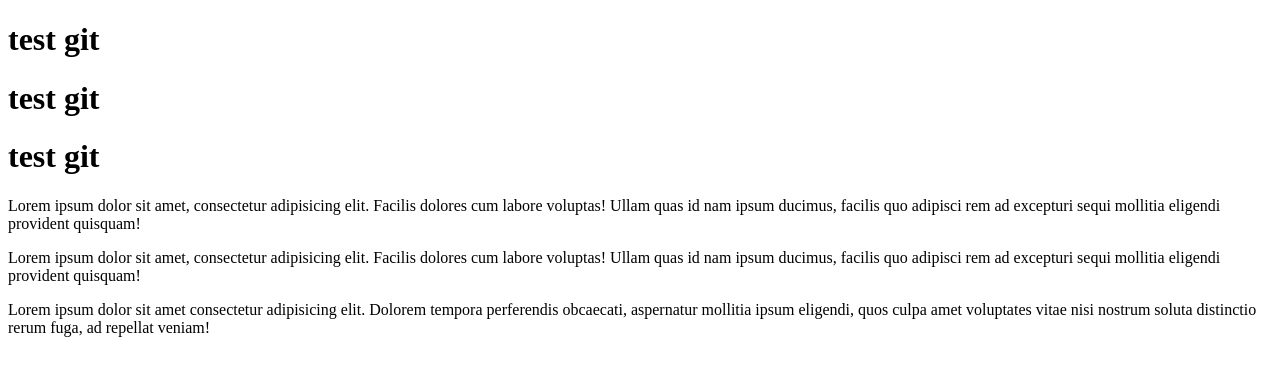
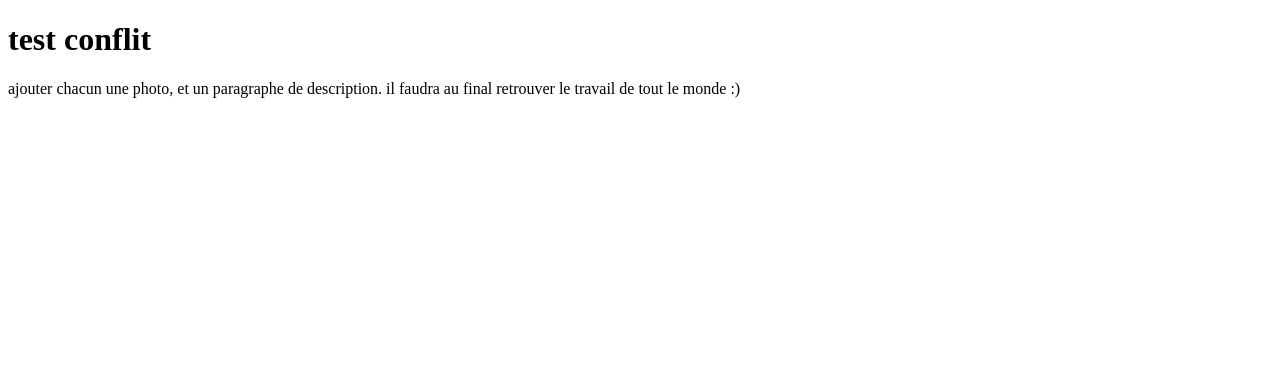
Before and after one commit to SylvainB59/sonsOfNursery, a plain HTML site: page index.html in a window 1280 px wide. Drawn offline with Linux system fonts and the light colour scheme.

Commit message:
debut conflit

```diff
--- a/index.html
+++ b/index.html
@@ -6,11 +6,10 @@
     <title>test git</title>
 </head>
 <body>
-    <h1>test git</h1>
-    <h1>test git</h1>
-    <h1>test git</h1>
-    <p>Lorem ipsum dolor sit amet, consectetur adipisicing elit. Facilis dolores cum labore voluptas! Ullam quas id nam ipsum ducimus, facilis quo adipisci rem ad excepturi sequi mollitia eligendi provident quisquam!</p>
-    <p>Lorem ipsum dolor sit amet, consectetur adipisicing elit. Facilis dolores cum labore voluptas! Ullam quas id nam ipsum ducimus, facilis quo adipisci rem ad excepturi sequi mollitia eligendi provident quisquam!</p>
-    <p>Lorem ipsum dolor sit amet consectetur adipisicing elit. Dolorem tempora perferendis obcaecati, aspernatur mollitia ipsum eligendi, quos culpa amet voluptates vitae nisi nostrum soluta distinctio rerum fuga, ad repellat veniam!</p>
+    <h1>test conflit</h1>
+    <p>
+        ajouter chacun une photo, et un paragraphe de description.
+        il faudra au final retrouver le travail de tout le monde :)
+    </p>
 </body>
 </html>
```
